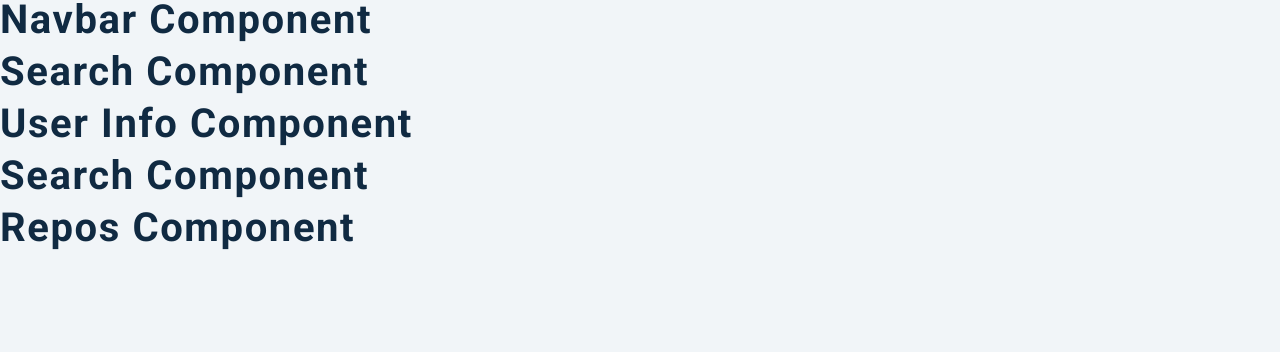
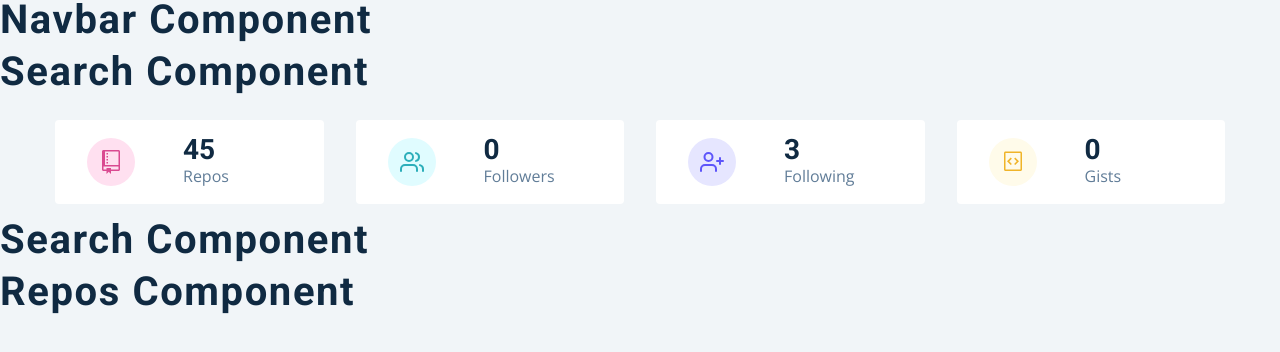
Before and after one commit to yashar-akish/React-github_users, a React (Create React App) app: page / in a window 1280 px wide. Shown: the top 352 px of the page. Built offline with nearby package versions, Linux system fonts and the light colour scheme.

Commit message:
seted up Info component and related context

```diff
--- a/src/components/Info.js
+++ b/src/components/Info.js
@@ -5,8 +5,63 @@
 import { FiUsers, FiUserPlus } from 'react-icons/fi';
 
 const UserInfo = () => {
-  return <h2>user info component</h2>;
+
+  const {githubUser} = React.useContext(GithubContext);
+  const {public_repos, followers, following, public_gists} = githubUser;
+
+  const items =[
+    {
+      id:1,
+      icon: <GoRepo className="icon" />,
+      label: 'repos',
+      value: public_repos,
+      color:'pink',
+    },
+    {
+      id:2,
+      icon: <FiUsers className="icon" />,
+      label: 'followers',
+      value: followers,
+      color:'green',
+    },
+    {
+      id:3,
+      icon: <FiUserPlus className="icon" />,
+      label: 'following',
+      value: following,
+      color:'purple',
+    },
+    {
+      id:4,
+      icon: <GoGist className="icon" />,
+      label: 'gists',
+      value: public_gists,
+      color:'yellow',
+    },
+  ]
+
+  return (
+    <section className="section">
+      <Wrapper className='section-center'>
+        {items.map((item) => {
+          return <Item key={item.id} {...item}></Item>
+        })}
+      </Wrapper>
+    </section>
+  );
 };
+
+const Item = ({icon,label,value,color}) => {
+  return(
+    <article className="item">
+      <span className={color}>{icon}</span>
+      <div>
+        <h3>{value}</h3>
+        <p>{label}</p>
+      </div>
+    </article>
+  )
+}
 
 const Wrapper = styled.section`
   display: grid;
--- a/src/context/context.js
+++ b/src/context/context.js
@@ -9,12 +9,13 @@
 const GithubContext = React.createContext();
 
 const GithubProvider = ({ children }) => {
+
   const [githubUser, setGithubUser] = useState(mockUser);
   const [repos, setRepos] = useState(mockRepos);
   const [followers, setFollowers] = useState(mockFollowers);
 
   return (
-    <GithubContext.Provider values={{ githubUser, repos, followers }}>
+    <GithubContext.Provider value={{ githubUser, repos, followers }}>
       {children}
     </GithubContext.Provider>
   );
```
